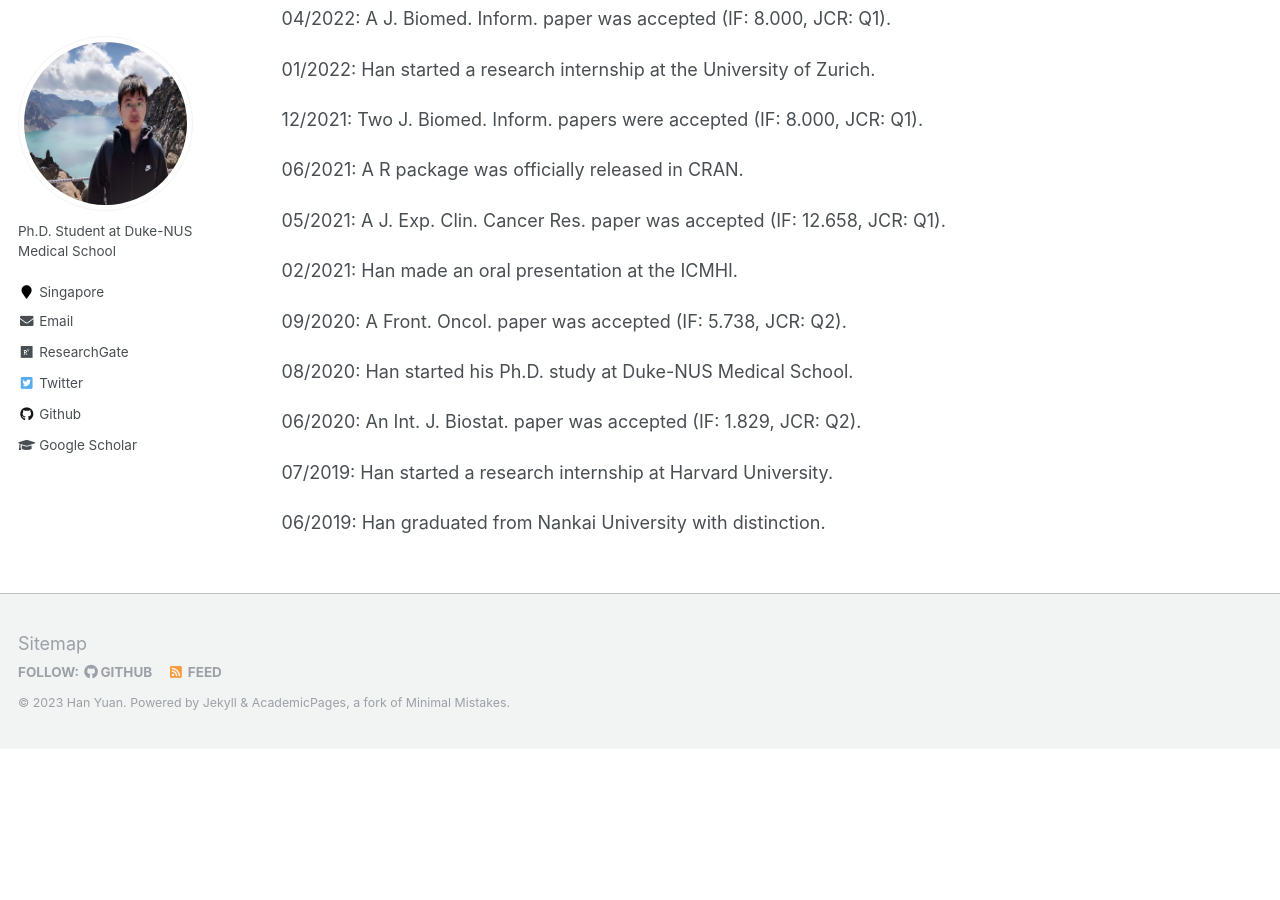
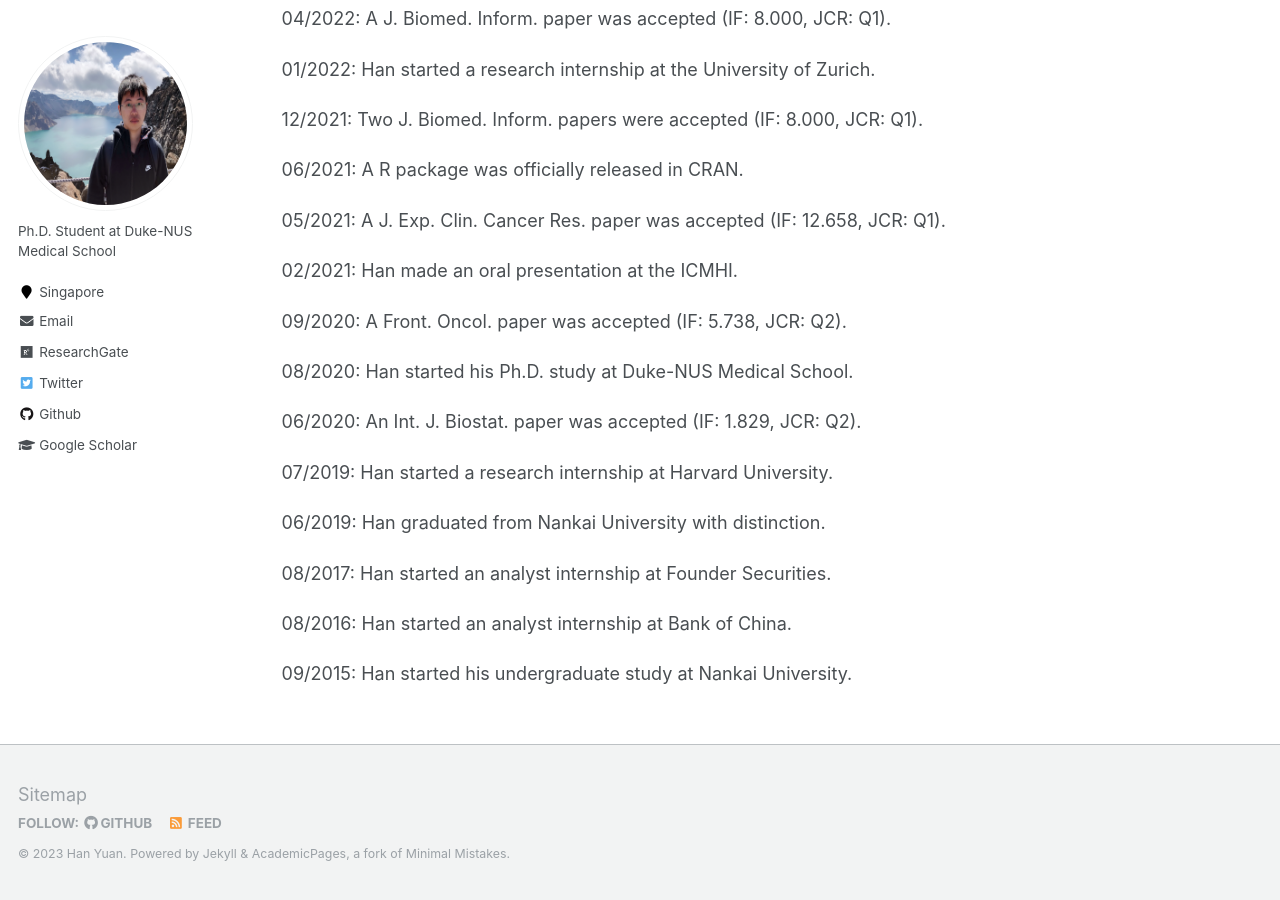
Before and after one commit to Han-Yuan-Med/Han-Yuan-Med.github.io, a Jekyll site: the page built from _pages/about.md, in a window 1280 px wide and 900 px high, scrolled down 759 px. Built offline with Jekyll 4.4.1, drawn with Linux system fonts in a browser that asks for light colours; before the commit the page ends 1508 px from its top, so only the background shows below that.

Commit message:
Update about.md

```diff
--- a/_pages/about.md
+++ b/_pages/about.md
@@ -36,3 +36,9 @@ News
 07/2019: Han started a research internship at Harvard University.
 
 06/2019: Han graduated from Nankai University with distinction.
+
+08/2017: Han started an analyst internship at Founder Securities.
+
+08/2016: Han started an analyst internship at Bank of China.
+
+09/2015: Han started his undergraduate study at Nankai University.
```
